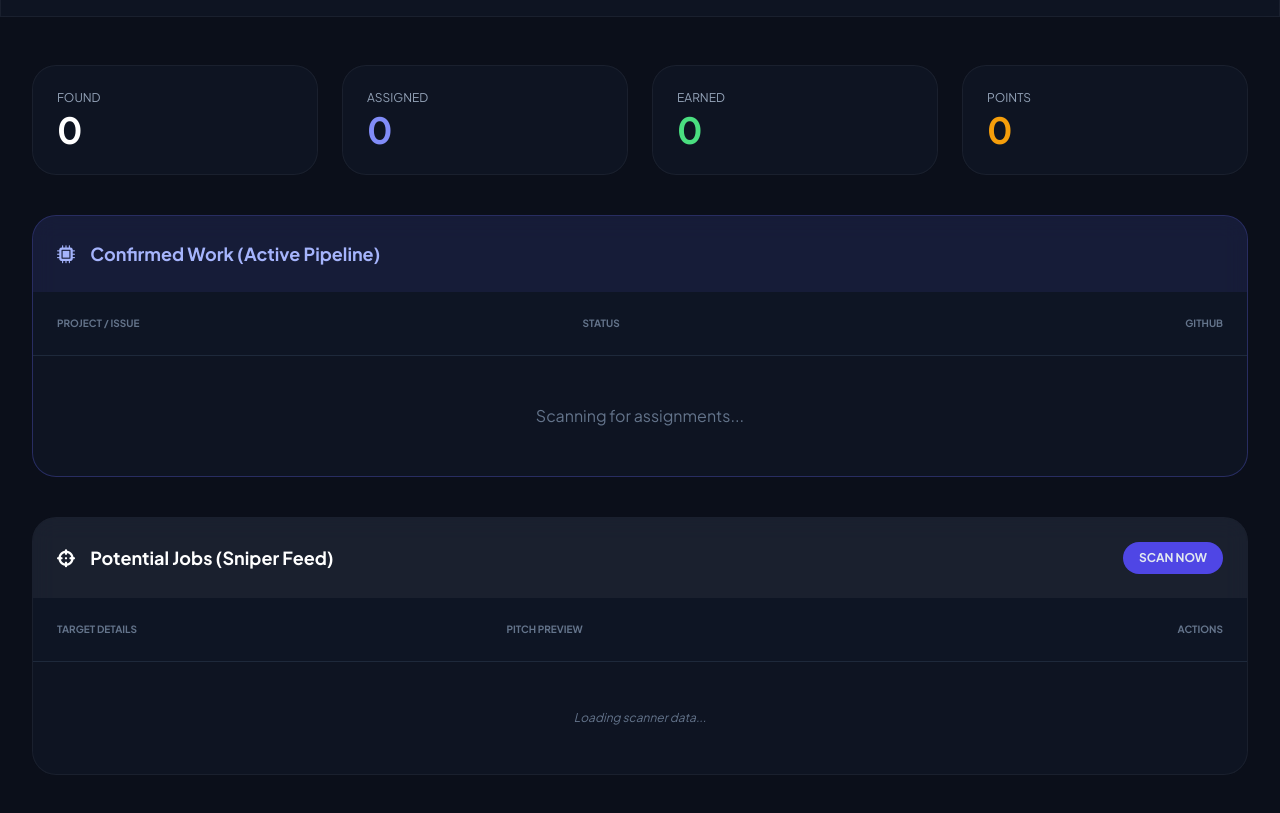
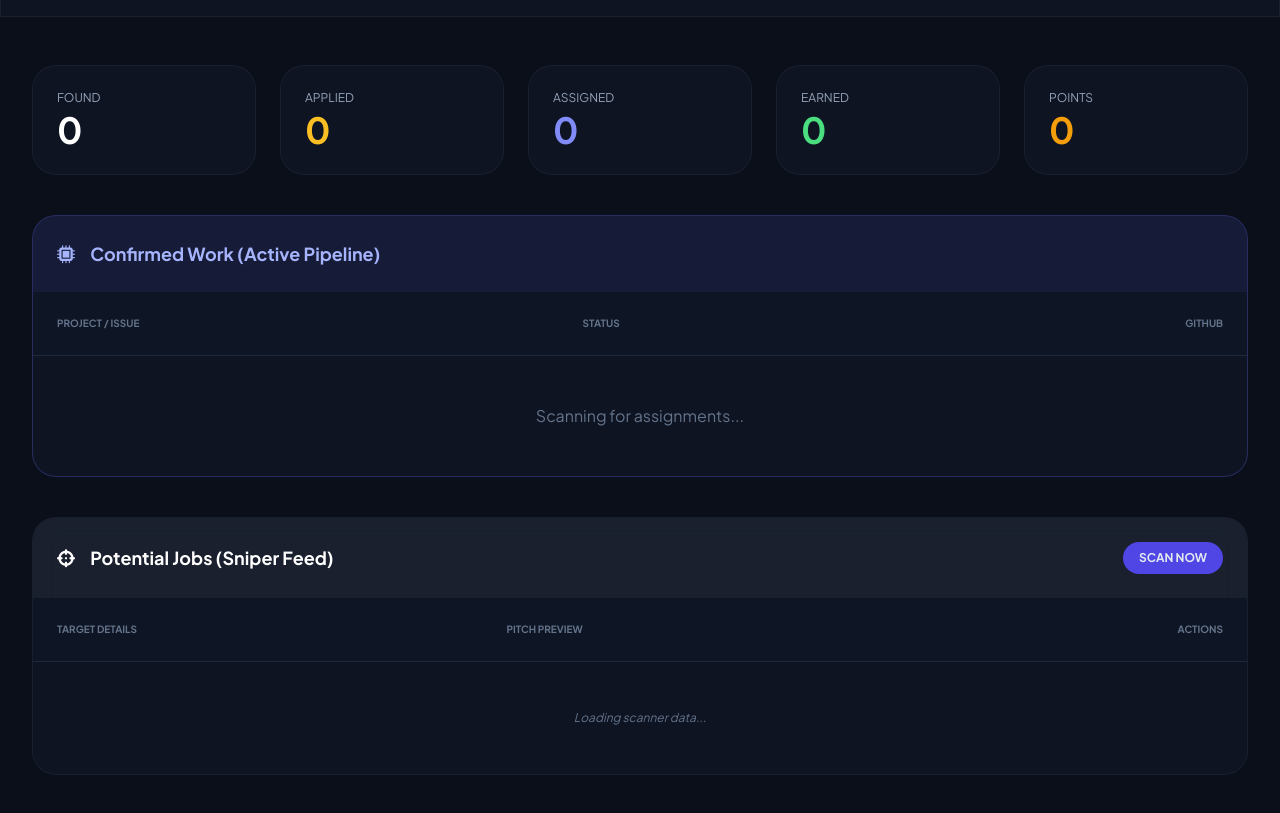
Before and after one commit to zikyfranky/drip-wave-automation, a website: page public/index.html in a window 1280 px wide. Shown: the part 63-876 px from the top of the page. Drawn offline with nearby package versions, Linux system fonts and the light colour scheme.

Commit message:
Add Applied stat card to dashboard
Counts rows in APPLIED, ASSIGNED, or EARNED - i.e. everything beyond a
still-untouched PENDING opportunity - so it answers "how many have I
applied to" cumulatively rather than just current APPLIED-status count,
which would drop an issue the moment it gets assigned.

Co-Authored-By: Claude Sonnet 5 <noreply@anthropic.com>
Claude-Session: https://claude.ai/code/session_01SELrm1wzWDz21qjwyZmDmA

```diff
--- a/public/index.html
+++ b/public/index.html
@@ -41,8 +41,9 @@
 
     <main class="pt-32 pb-20 px-8 max-w-7xl mx-auto">
         <!-- Dashboard Metrics -->
-        <div class="grid grid-cols-1 md:grid-cols-4 gap-6 mb-10">
+        <div class="grid grid-cols-2 md:grid-cols-5 gap-6 mb-10">
             <div class="glass p-6 rounded-3xl"><p class="text-slate-400 text-xs uppercase mb-1">Found</p><h2 id="total-apps" class="text-4xl font-bold text-white">0</h2></div>
+            <div class="glass p-6 rounded-3xl"><p class="text-slate-400 text-xs uppercase mb-1">Applied</p><h2 id="applied-count" class="text-4xl font-bold text-amber-400">0</h2></div>
             <div class="glass p-6 rounded-3xl"><p class="text-slate-400 text-xs uppercase mb-1">Assigned</p><h2 id="assigned" class="text-4xl font-bold text-indigo-400">0</h2></div>
             <div class="glass p-6 rounded-3xl"><p class="text-slate-400 text-xs uppercase mb-1">Earned</p><h2 id="earned-count" class="text-4xl font-bold text-green-400">0</h2></div>
             <div class="glass p-6 rounded-3xl"><p class="text-slate-400 text-xs uppercase mb-1">Points</p><h2 id="total-points" class="text-4xl font-bold text-amber-500">0</h2></div>
@@ -122,6 +123,7 @@
                 // Analytics
                 const stats = await (await fetch('/api/analytics')).json();
                 document.getElementById('total-apps').innerText = stats.total_apps || 0;
+                document.getElementById('applied-count').innerText = stats.applied || 0;
                 document.getElementById('assigned').innerText = stats.assigned || 0;
                 document.getElementById('earned-count').innerText = stats.earned || 0;
                 document.getElementById('total-points').innerText = stats.total_points || 0;
--- a/src/index.ts
+++ b/src/index.ts
@@ -20,6 +20,7 @@ app.get('/api/analytics', async (req, res) => {
         const stats = await query(`
             SELECT
                 COUNT(*) as total_apps,
+                SUM(CASE WHEN UPPER(status) IN ('APPLIED', 'ASSIGNED', 'EARNED') THEN 1 ELSE 0 END) as applied,
                 SUM(CASE WHEN UPPER(status) = 'ASSIGNED' THEN 1 ELSE 0 END) as assigned,
                 SUM(CASE WHEN UPPER(status) = 'EARNED' THEN 1 ELSE 0 END) as earned,
                 SUM(CASE WHEN UPPER(status) = 'EARNED' THEN points ELSE 0 END) as total_points
```
